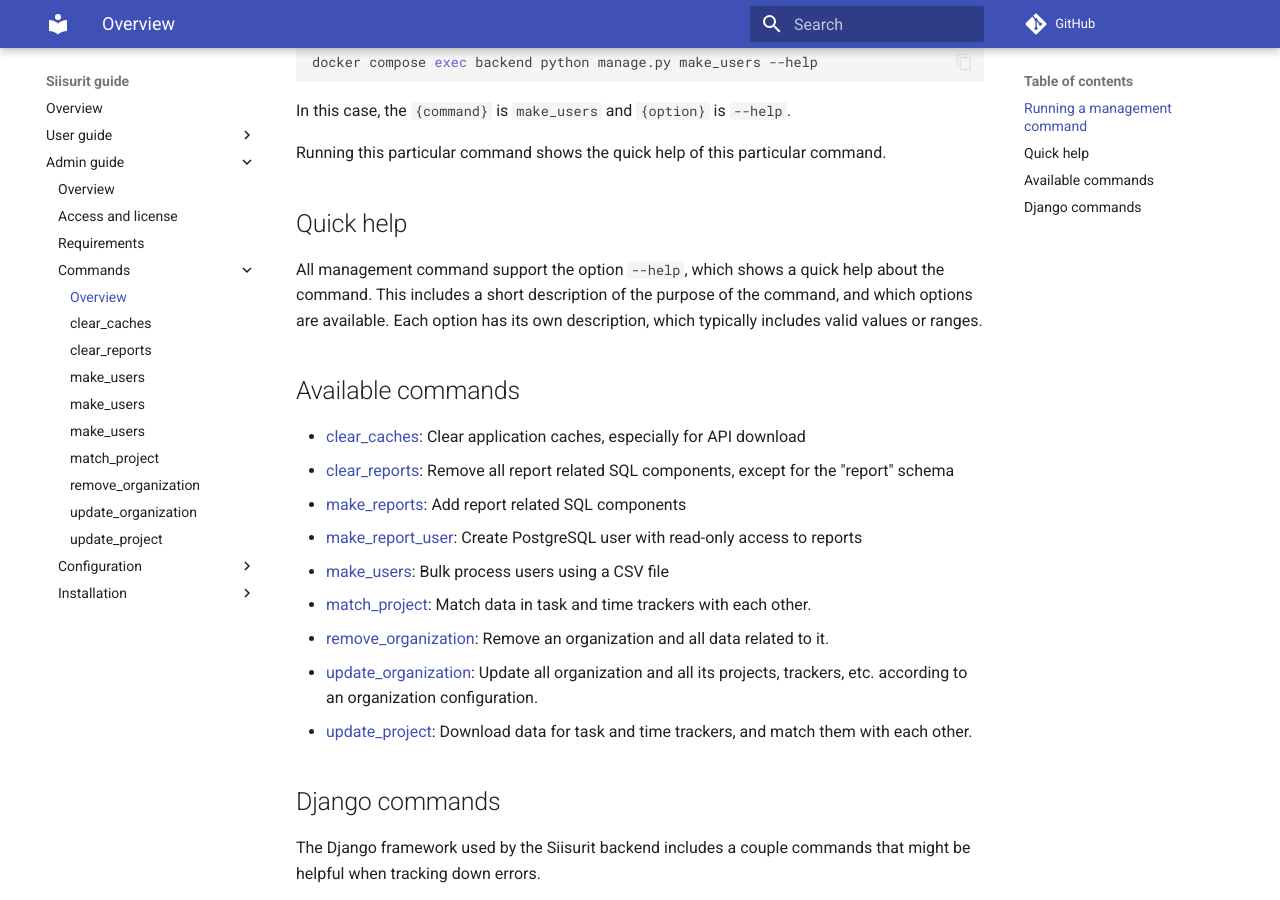
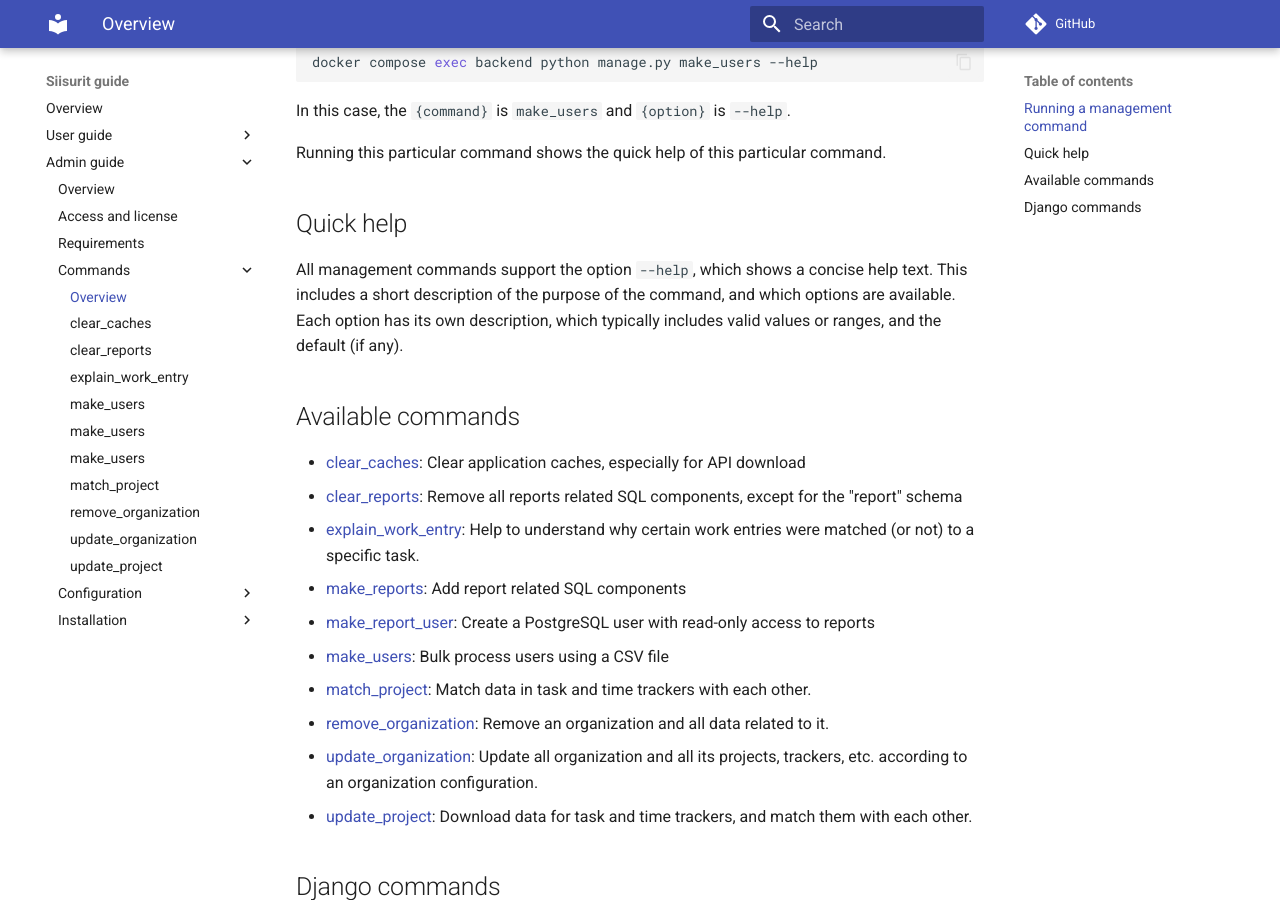
Before and after one commit to siisurit/siisurit_guide, an MkDocs documentation site: the page built from guide/admin/commands/index.md, in a window 1280 px wide and 900 px high, scrolled down 393 px. Built offline with MkDocs 1.6.1 and Material for MkDocs 9.7.7, drawn with Linux system fonts in a browser that asks for light colours; comment, search, counter and statistics services are not loaded.

Commit message:
#22 Add command explain_work_entry

```diff
--- a/guide/admin/commands/index.md
+++ b/guide/admin/commands/index.md
@@ -22,14 +22,15 @@ Running this particular command shows the quick help of this particular command.
 
 ## Quick help
 
-All management command support the option `--help`, which shows a quick help about the command. This includes a short description of the purpose of the command, and which options are available. Each option has its own description, which typically includes valid values or ranges.
+All management commands support the option `--help`, which shows a concise help text. This includes a short description of the purpose of the command, and which options are available. Each option has its own description, which typically includes valid values or ranges, and the default (if any).
 
 ## Available commands
 
 - [clear_caches](clear_caches.md): Clear application caches, especially for API download
-- [clear_reports](clear_reports.md): Remove all report related SQL components, except for the "report" schema
+- [clear_reports](clear_reports.md): Remove all reports related SQL components, except for the "report" schema
+- [explain_work_entry](explain_work_entry.md): Help to understand why certain work entries were matched (or not) to a specific task.
 - [make_reports](make_reports.md): Add report related SQL components
-- [make_report_user](make_report_user.md): Create PostgreSQL user with read-only access to reports
+- [make_report_user](make_report_user.md): Create a PostgreSQL user with read-only access to reports
 - [make_users](make_users.md): Bulk process users using a CSV file
 - [match_project](update_project.md): Match data in task and time trackers with each other.
 - [remove_organization](remove_organization.md): Remove an organization and all data related to it.
```
Also changed, not shown: guide/admin/commands/explain_work_entry.md (added, +27 -0 lines), guide/user/configuration/work-matches.md (added, +59 -0 lines).
